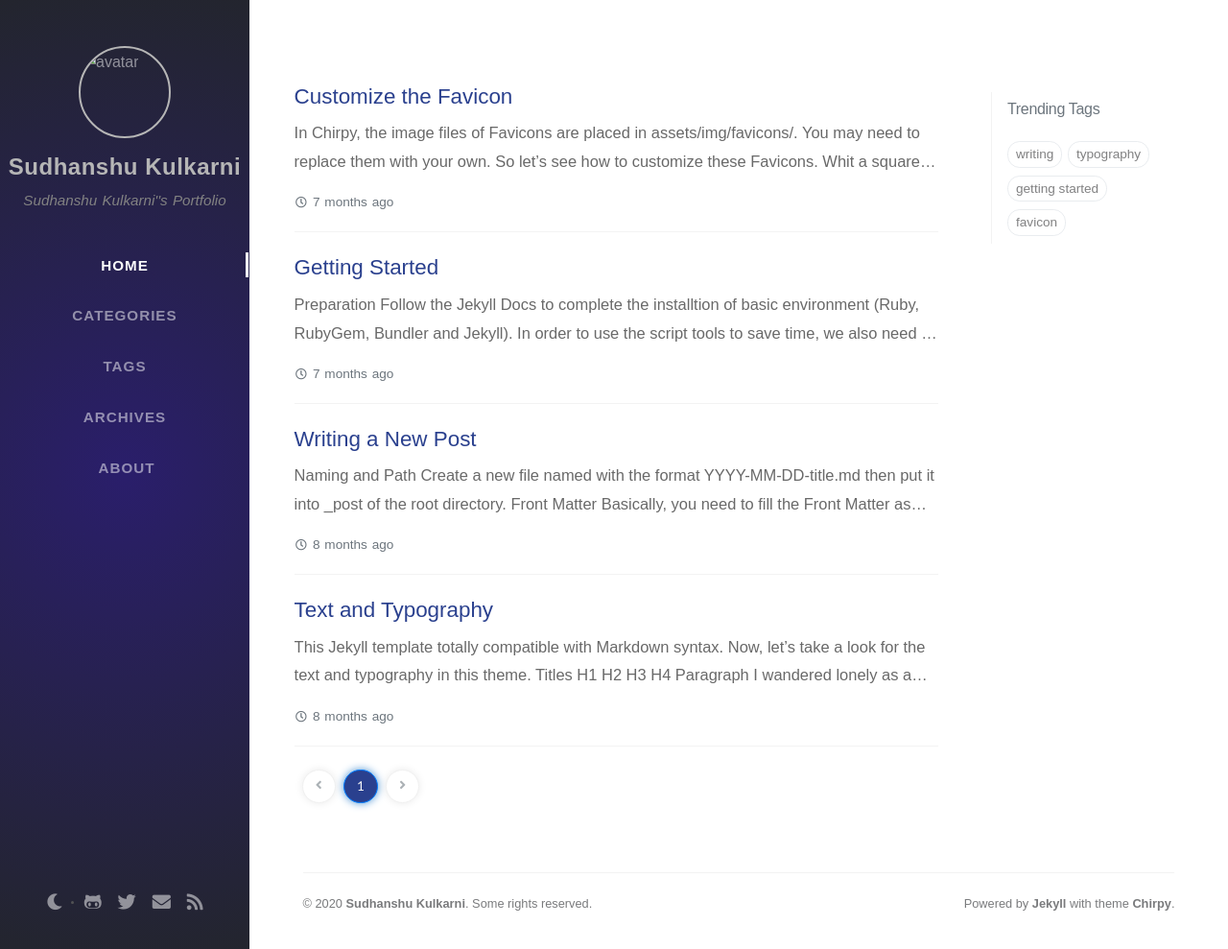
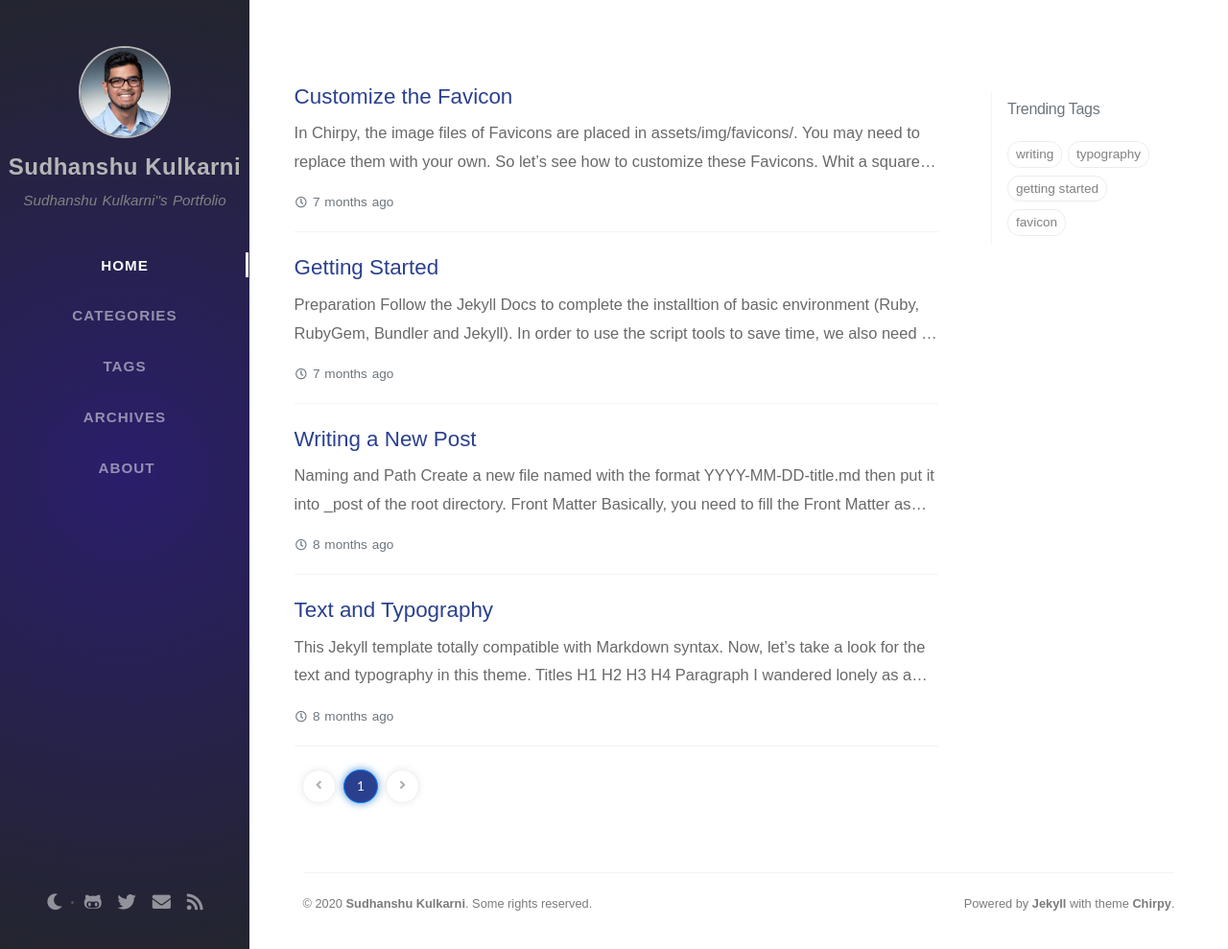
Before and after one commit to skulkarni218/skulkarni218.github.io, a Jekyll site: the page built from index.html, in a window 1280 px wide and 989 px high. Shown: the whole window at 96% size. Built offline with Jekyll 4.4.1, drawn with Linux system fonts in a browser that asks for light colours; nearby versions of some CDN libraries; some web fonts are replaced; the list of posts is cut into pages by our own code; comment, search, counter and statistics services are not loaded.

Commit message:
image fixes

```diff
--- a/_config.yml
+++ b/_config.yml
@@ -21,7 +21,7 @@ url: 'https://skulkarni218.github.io'
 
 author: Sudhanshu Kulkarni                  # change to your full name
 
-avatar: /assets/img/sample/_XPR2994_1.jpg   # support internet resources
+avatar: /assets/img/sample/MyImage.jpg   # support internet resources
 
 github:
   username: skulkarni218             # change to your github username
```
Also changed, not shown: assets/img/sample/MyImage.jpg (added).
